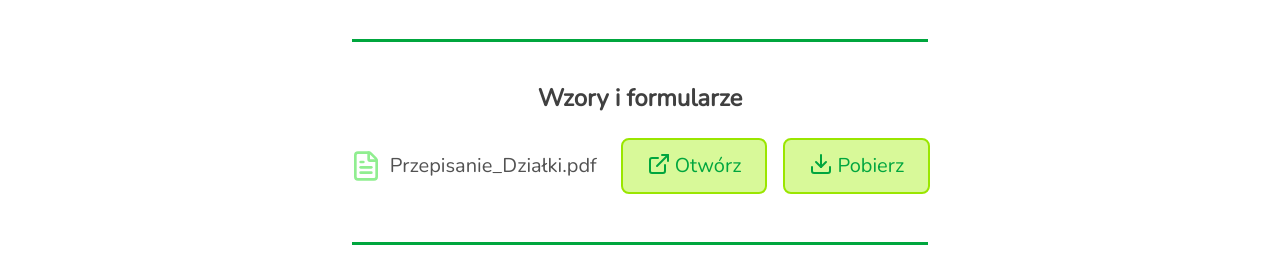
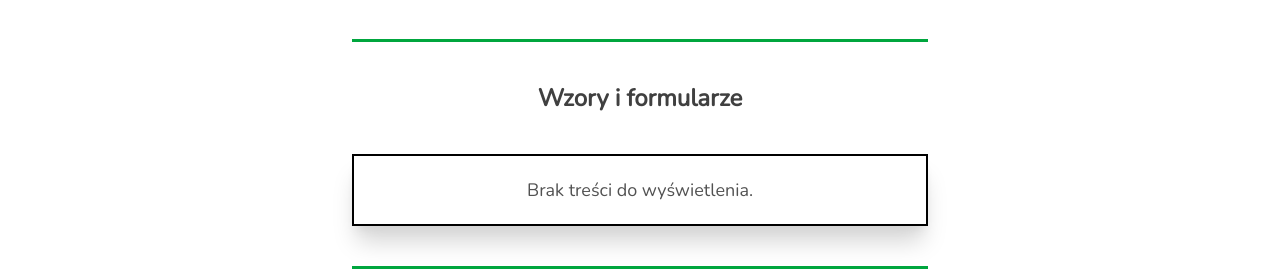
Before and after one commit to rafal-haduch/rod-stokrotka-portal, a Next.js app: page /documents in a window 1280 px wide. Shown: the part 1340-1616 px from the top of the page. Built offline with nearby package versions, Linux system fonts and the light colour scheme.

Commit message:
feat: add <NotFoundContent /> if documents props in documents list is empty

```diff
--- a/src/app/documents/components/ListOfDocuments.tsx
+++ b/src/app/documents/components/ListOfDocuments.tsx
@@ -1,8 +1,11 @@
 import { Download, ExternalLink, FileText } from 'lucide-react';
 
 import { Document } from '@/data/documents';
+import NotFoundContent from '@/components/NotFoundContent';
 
 export default function ListOfDocuments({ documents }: { documents: Document[] }) {
+    if (documents.length === 0) return <NotFoundContent />;
+
     return (
         <div className="flex justify-center">
             <ul className="flex max-w-4xl flex-col space-y-6 text-lg sm:space-y-1 sm:text-xl">
--- a/src/data/documents.ts
+++ b/src/data/documents.ts
@@ -12,9 +12,7 @@ export const importantDocuments: Document[] = [
     },
 ] as const;
 
-export const templatesAndForms: Document[] = [
-    { name: 'Przepisanie_Działki.pdf', href: '/documents/Regulamin.pdf' },
-] as const;
+export const templatesAndForms: Document[] = [] as const;
 
 export const minutesAndReports: Document[] = [
     {
```
